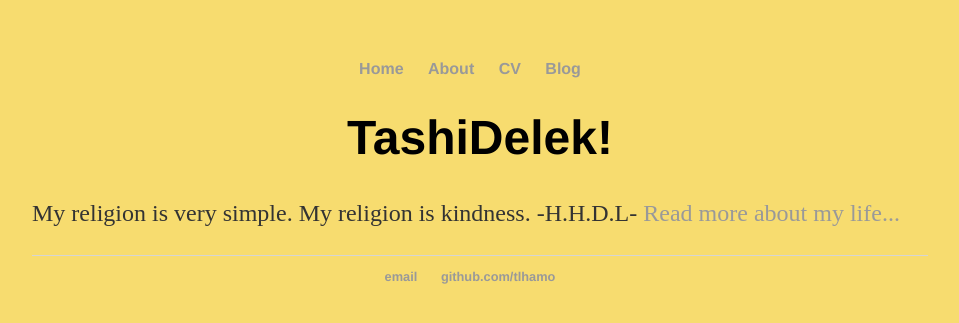
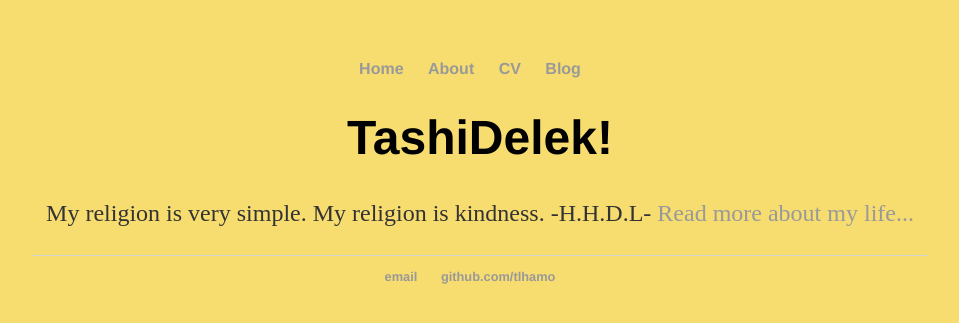
Before and after one commit to tlhamo/2018-Works, a Jekyll site: the page built from index.html, in a window 1280 px wide. Shown: the top 323 px of the page, without its empty margins (160-1119 px from the left). Built offline with Jekyll 4.4.1, drawn with Linux system fonts in a browser that asks for light colours.

Commit message:
Update main.css

```diff
--- a/css/main.css
+++ b/css/main.css
@@ -25,6 +25,8 @@ a:hover {
 h1 {
     font-size: 3em;
     font-family:'Helvetica', 'Arial', 'Sans-Serif';
+}
+.blurb, h1{
     text-align: center;
 }
 p {
```
